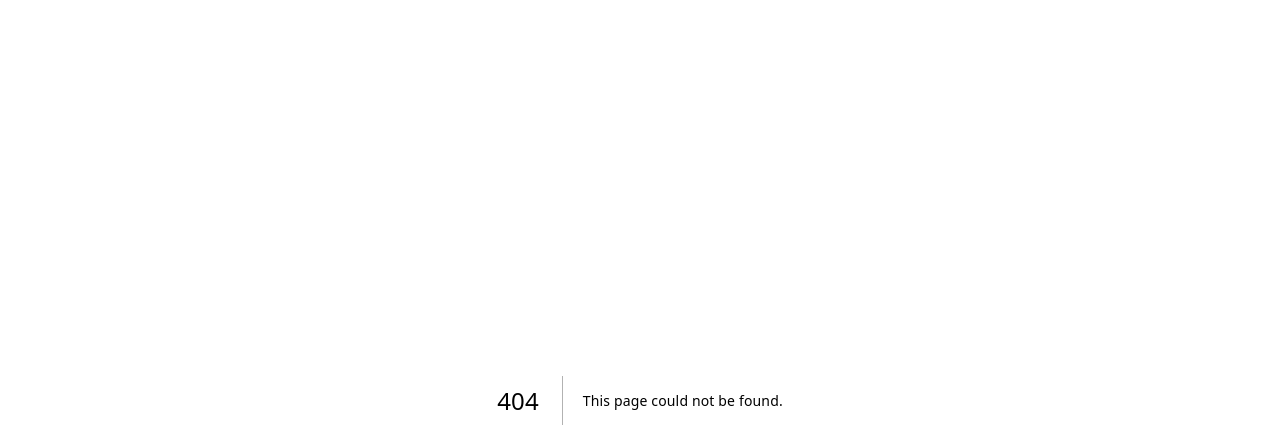
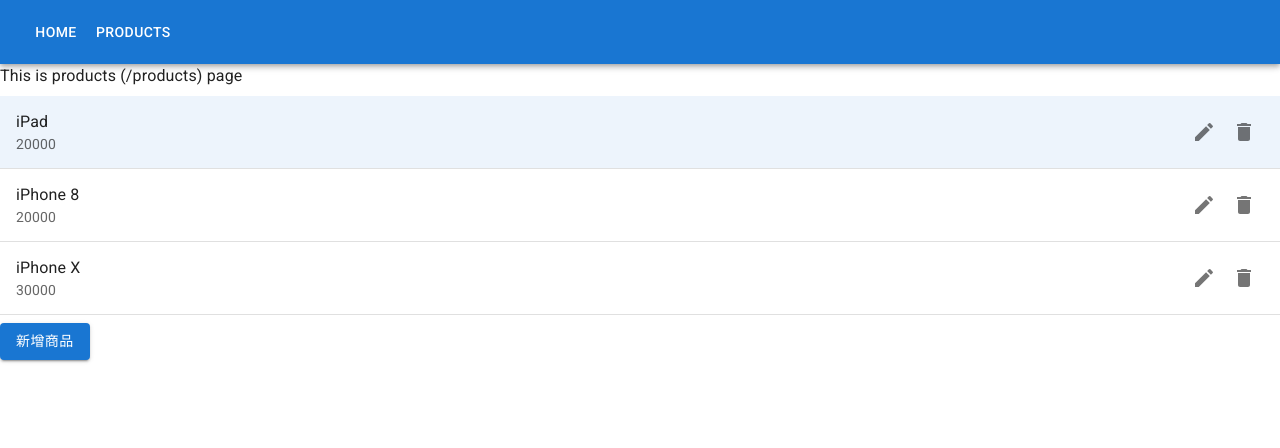
Before and after one commit to EnderWolf50/advanced-web, a Next.js app: page /products in a window 1280 px wide. Before the commit this address had no page. Shown: the top 448 px of the page. Built offline with nearby package versions, Linux system fonts and the light colour scheme.

Commit message:
feat: add appbar to the base layout and separate routes

```diff
--- a/app/layout.tsx
+++ b/app/layout.tsx
@@ -1,6 +1,7 @@
 import type { Metadata } from "next";
 import { Roboto } from "next/font/google";
 
+import { Header } from "@/components/header";
 import { ThemeRegistry } from "@/components/theme-registry";
 
 const roboto = Roboto({
@@ -21,7 +22,10 @@
   return (
     <html lang="en">
       <body className={roboto.className}>
-        <ThemeRegistry>{children}</ThemeRegistry>
+        <ThemeRegistry>
+          <Header />
+          {children}
+        </ThemeRegistry>
       </body>
     </html>
   );
--- a/app/page.tsx
+++ b/app/page.tsx
@@ -1,9 +1,9 @@
-import { ProductList } from "@/components/product-list";
+import { Typography } from "@mui/material";
 
 export default function Home() {
   return (
     <div>
-      <ProductList />
+      <Typography>This is index (/) page</Typography>
     </div>
   );
 }
--- /dev/null
+++ b/app/products/page.tsx
@@ -0,0 +1,12 @@
+import { Typography } from "@mui/material";
+
+import { ProductList } from "@/components/product-list";
+
+export default function ProductsPage() {
+  return (
+    <div>
+      <Typography>This is products (/products) page</Typography>
+      <ProductList />
+    </div>
+  );
+}
--- /dev/null
+++ b/components/header.tsx
@@ -0,0 +1,18 @@
+import { AppBar, Box, Button, Toolbar } from "@mui/material";
+
+export const Header = () => {
+  return (
+    <AppBar position="static">
+      <Toolbar>
+        <Box sx={{ display: "flex" }}>
+          <Button href="/" color="inherit">
+            Home
+          </Button>
+          <Button href="/products" color="inherit">
+            Products
+          </Button>
+        </Box>
+      </Toolbar>
+    </AppBar>
+  );
+};
```
